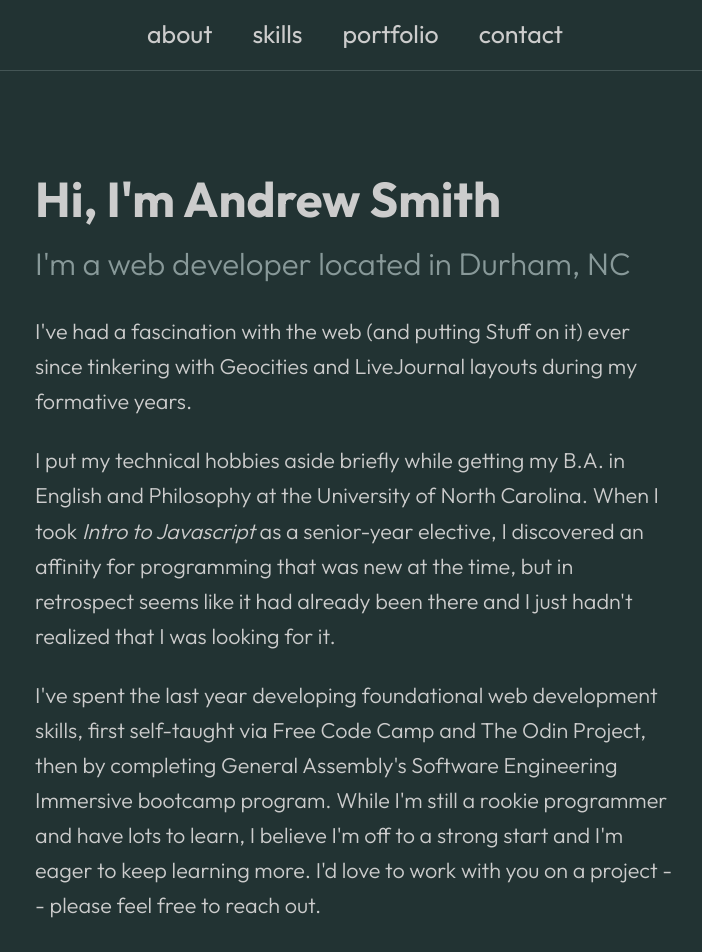
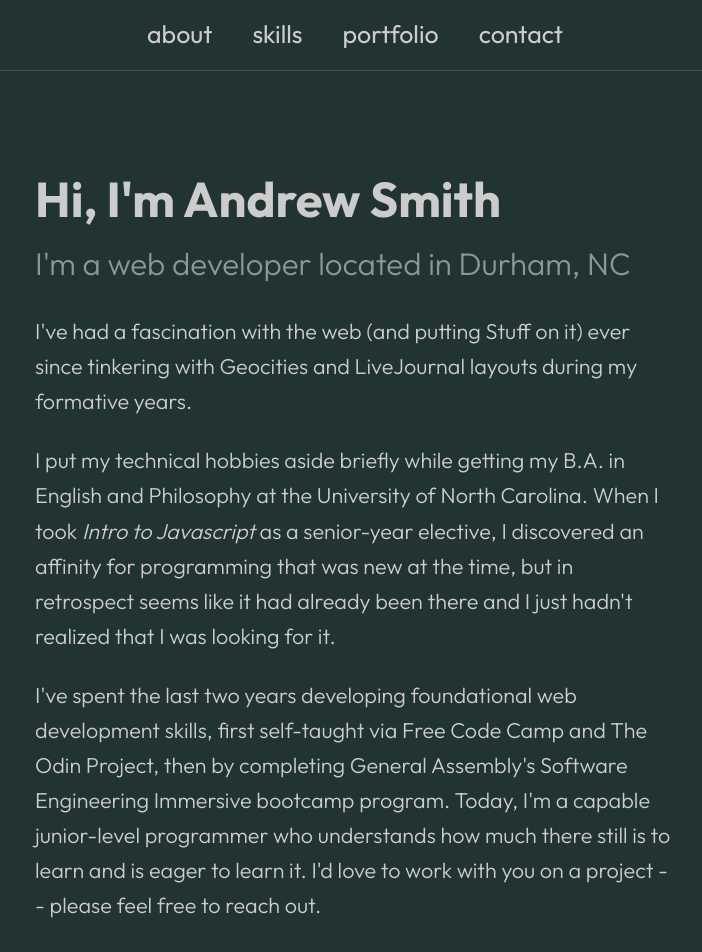
Before and after one commit to continentaldivide/personal-website, a Next.js app: page / in a window 1280 px wide. Shown: the top 952 px of the page, without its empty margins (285-987 px from the left). Built offline with nearby package versions, Linux system fonts and the light colour scheme.

Commit message:
Rephraes About section

```diff
--- a/app/page.tsx
+++ b/app/page.tsx
@@ -26,13 +26,13 @@ export default function Main() {
           </p>
           <br />
           <p className="text-xl font-light leading-relaxed">
-            I've spent the last year developing foundational web development
-            skills, first self-taught via Free Code Camp and The Odin Project,
-            then by completing General Assembly's Software Engineering Immersive
-            bootcamp program. While I'm still a rookie programmer and have lots
-            to learn, I believe I'm off to a strong start and I'm eager to keep
-            learning more. I'd love to work with you on a project -- please feel
-            free to reach out.
+            I've spent the last two years developing foundational web
+            development skills, first self-taught via Free Code Camp and The
+            Odin Project, then by completing General Assembly's Software
+            Engineering Immersive bootcamp program. Today, I'm a capable
+            junior-level programmer who understands how much there still is to
+            learn and is eager to learn it. I'd love to work with you on a
+            project -- please feel free to reach out.
           </p>
         </div>
       </main>
```
